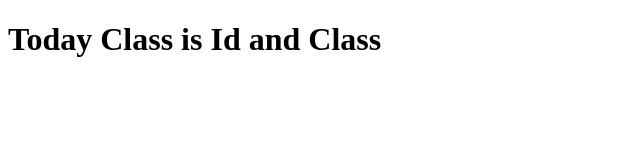
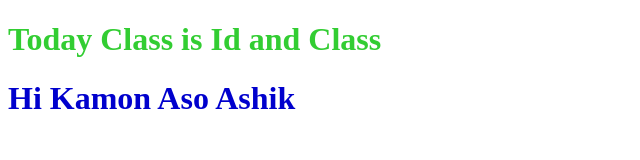
Before and after one commit to akash625840/class.id, a plain HTML site: page index.html in a window 1280 px wide. Shown: the whole page, without its empty margins (0-640 px from the left). Drawn offline with Linux system fonts and the light colour scheme.

Commit message:
Faisal class added

```diff
--- a/index.html
+++ b/index.html
@@ -4,8 +4,20 @@
     <meta charset="UTF-8">
     <meta name="viewport" content="width=device-width, initial-scale=1.0">
     <title>Id Class</title>
+    <style>
+        h1{
+            color: limegreen;
+        }
+        .Faisal h1{
+            color: mediumblue;
+        }
+    </style>
 </head>
 <body>
     <h1>Today Class is Id and Class</h1>
+
+    <div class="Faisal">
+        <h1>Hi Kamon Aso Ashik</h1>
+    </div>
 </body>
 </html>
```
